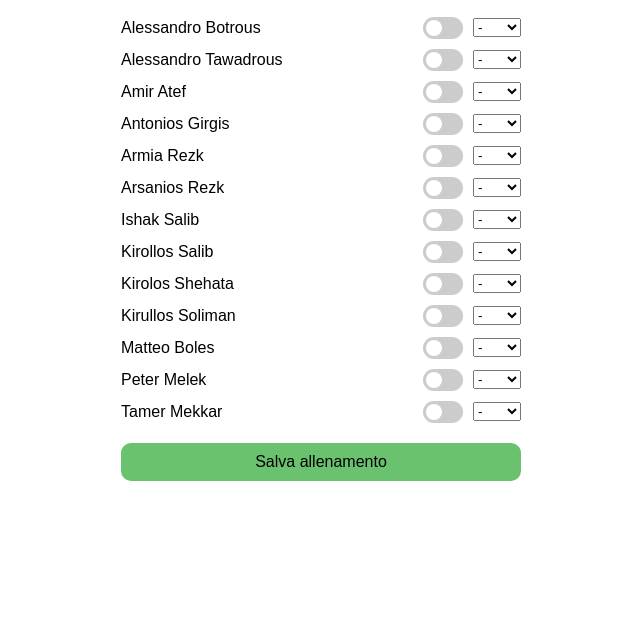
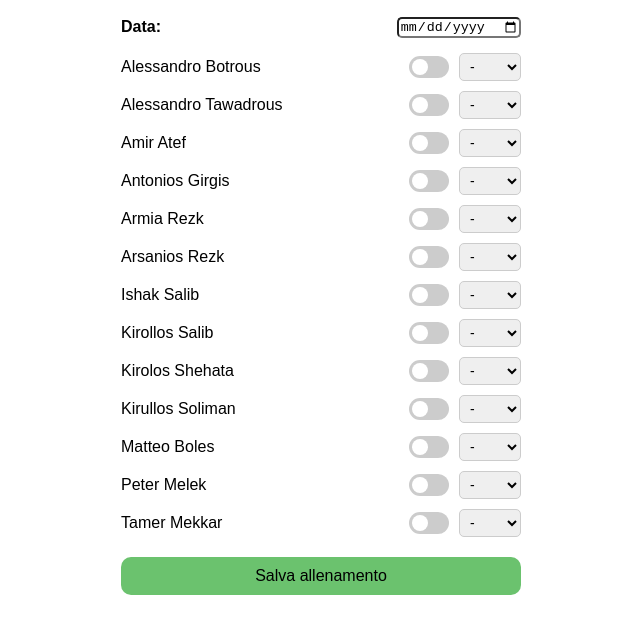
Before and after one commit to ArsaniosRezk/Allenamenti-Motra-Senior, a plain HTML site: page index.html in a window 1280 px wide. Shown: the part 61-694 px from the top of the page, without its empty margins (319-959 px from the left). Drawn offline with Linux system fonts and the light colour scheme.

Commit message:
aggiunta data

```diff
--- a/index.html
+++ b/index.html
@@ -13,6 +13,25 @@
     >
       <h2>Allenamento</h2>
       <a href="storico.html" style="font-size: 12px">Vai allo storico →</a>
+    </div>
+
+    <div
+      style="
+        display: flex;
+        justify-content: space-between;
+        align-items: center;
+        gap: 10px;
+        margin-bottom: 15px;
+      "
+    >
+      <label style="font-weight: bold" for="dataAllenamento">Data:</label>
+      <input
+        style="border-radius: 5px"
+        type="date"
+        id="dataAllenamento"
+        name="dataAllenamento"
+        required
+      />
     </div>
 
     <form id="allenamentoForm">
--- a/script.js
+++ b/script.js
@@ -53,9 +53,11 @@ document
 
     const presenze = document.querySelectorAll('input[name="presenza"]');
     const voti = document.querySelectorAll('input[name="voto"]');
+    const dataAllenamento = document.getElementById("dataAllenamento").value;
 
     const allenamento = {
-      timestamp: new Date().toISOString(),
+      data: dataAllenamento,
+      timestamp: new Date().toISOString(), // utile se vuoi comunque tenerlo
       giocatori: {},
     };
 
--- a/style.css
+++ b/style.css
@@ -75,3 +75,11 @@ input:checked + .slider {
 input:checked + .slider:before {
   transform: translateX(18px);
 }
+
+select[name="voto"],
+input[name="voto"] {
+  padding: 4px 6px;
+  border: 1px solid #ccc;
+  border-radius: 5px;
+  font-size: 14px;
+}
```
Also changed, not shown: storico.js (+6 -1 lines).
